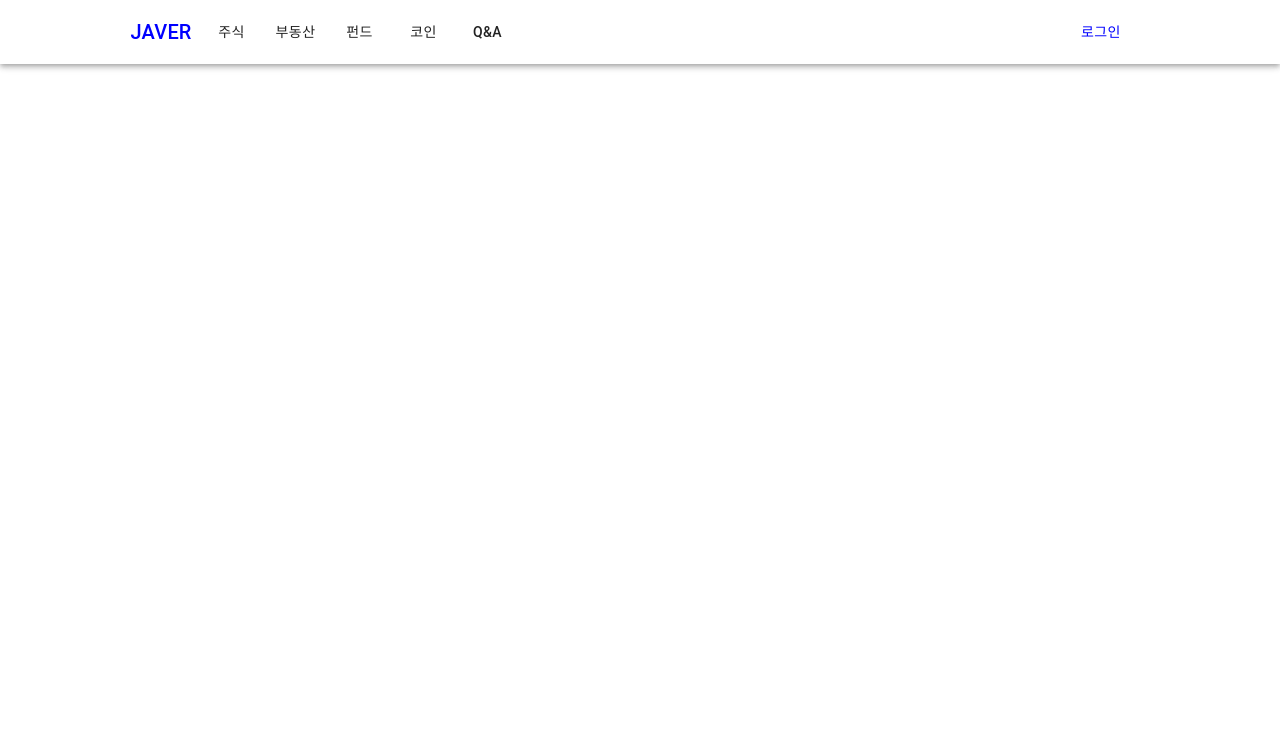
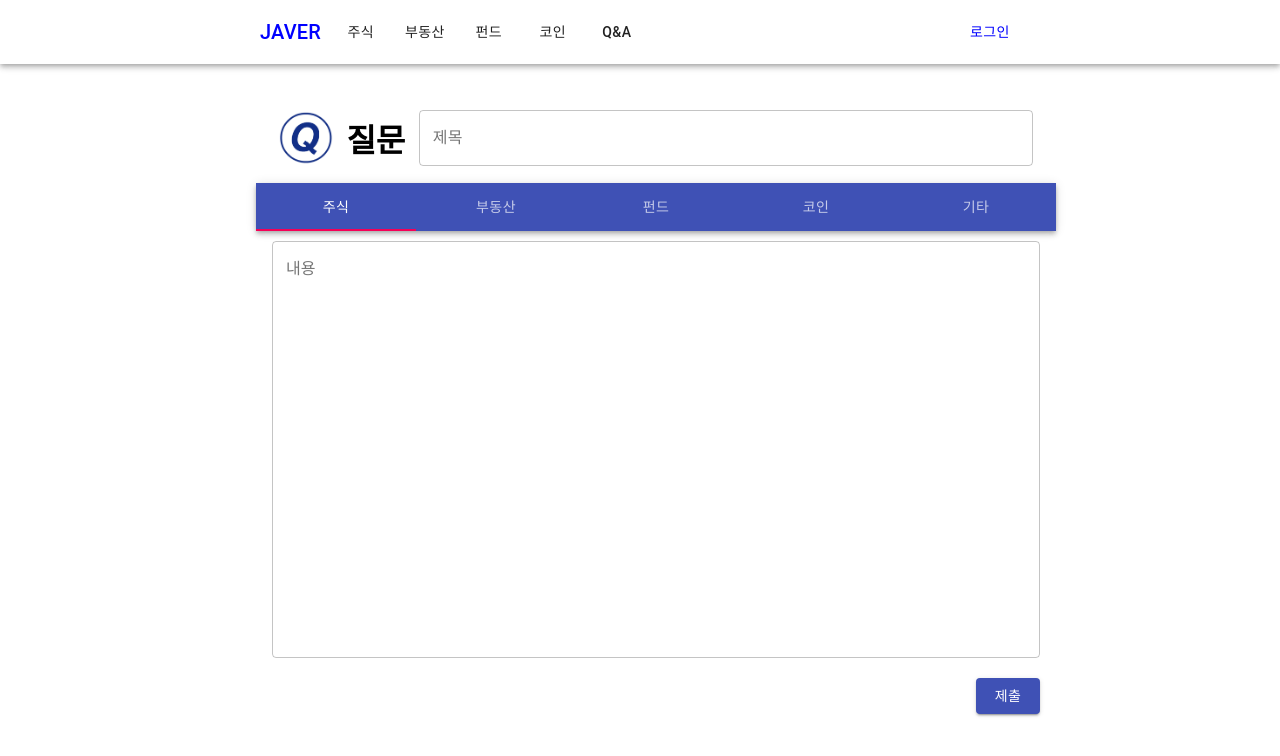
Before and after one commit to vxda7/common-project, a React (Create React App) app in the folder javer/: page /createquestion in a window 1280 px wide. Shown: the top 756 px of the page. Built offline with nearby package versions, Linux system fonts and the light colour scheme.

Commit message:
Q&A questionForm

```diff
--- a/javer/src/App.js
+++ b/javer/src/App.js
@@ -20,6 +20,7 @@ import { Grid } from "@material-ui/core";
 import Signup from "./pages/Signup";
 import Write from "./pages/Write";
 import DetailQuestion from "./pages/DetailQuestion";
+import CreateQuestion from "./pages/CreateQuestion";
 // import MenuIcon from "@material-ui/icons/Menu";
 
 function getModalStyle() {
@@ -81,7 +82,7 @@ const App = () => {
             justifyContent: "space-between"
           }}
         >
-          <div style={{ marginLeft: "8%" }}>
+          <div style={{ marginLeft: "18.5%" }}>
             <Button href="/home">
               <Typography
                 variant="h6"
@@ -111,7 +112,7 @@ const App = () => {
               Q&A
             </Button>
           </div>
-          <div style={{ marginRight: "10%", color: "blue" }}>
+          <div style={{ marginRight: "19%", color: "blue" }}>
             <Button color="inherit" onClick={handleOpen}>
               로그인
             </Button>
@@ -179,16 +180,18 @@ const App = () => {
         </Toolbar>
       </AppBar>
       {/* <Route path="/" component={Home} exact={true} /> */}
-      <div style={{ marginLeft: "10%", marginRight: "10%" }}>
+      <div style={{ marginLeft: "20%", marginRight: "20%" }}>
         <Route path="/home" component={Home} />
         <Route path="/stock" component={Stock} />
         <Route path="/estate" component={Estate} />
-        <Route path="/question" component={Question} />
+        <Route path="/question" component={Question} exact={true} />
         <Route path="/fund" component={Fund} />
         <Route path="/coin" component={Coin} />
         <Route path="/signup" component={Signup} />
         <Route path="/wirte" component={Write} />
-        <Route path="/question/:id" component={DetailQuestion} />
+        <Route path="/question/:id" component={DetailQuestion} create={true} />
+        <Route path="/createquestion" component={CreateQuestion} />
+        <Route path="/question/:id/:answerid" />
       </div>
     </div>
   );
--- a/javer/src/components/Board.js
+++ b/javer/src/components/Board.js
@@ -28,7 +28,7 @@ const Board = ({ one }) => {
       style={{
         border: "1px solid #c8d0d0",
         borderRadius: "15px",
-        marginTop: "5px"
+        marginBottom: "15px"
       }}
     >
       <Grid item xs={1}>
@@ -38,12 +38,12 @@ const Board = ({ one }) => {
           style={{
             width: "60%",
             height: "auto",
-            marginTop: "25%",
-            marginLeft: "25%"
+            marginTop: "35%",
+            marginLeft: "30%"
           }}
         />
       </Grid>
-      <Grid item xs={8}>
+      <Grid item xs={10}>
         <StyledLink
           style={{
             color: "black"
@@ -53,6 +53,10 @@ const Board = ({ one }) => {
           <div>
             <h2>{one.title}</h2>
             <p>{one.content}</p>
+            <div style={{ display: "flex", justifyContent: "flex-end" }}>
+              <p style={{ fontSize: "10px" }}>{one.like}</p>
+              <p style={{ fontSize: "10px" }}>{one.date}</p>
+            </div>
           </div>
         </StyledLink>
       </Grid>
--- a/javer/src/components/News.js
+++ b/javer/src/components/News.js
@@ -35,12 +35,6 @@ const News = () => {
       </a>
     </div>
   ));
-
-  // return datas.map(data => (
-  //   <div>
-  //     <h1>{data}</h1>
-  //   </div>
-  // ));
 };
 
 export default News;
--- /dev/null
+++ b/javer/src/pages/CreateQuestion.js
@@ -0,0 +1,86 @@
+import React from "react";
+import { Grid, Button } from "@material-ui/core";
+import TextField from "@material-ui/core/TextField";
+import questionicon from "../images/questionicon.png";
+import Tabs from "@material-ui/core/Tabs";
+import Tab from "@material-ui/core/Tab";
+import AppBar from "@material-ui/core/AppBar";
+import axios from "axios";
+// import { withStyles } from "@material-ui/core/styles";
+
+function a11yProps(index) {
+  return {
+    id: `simple-tab-${index}`
+  };
+}
+
+const saveQuestion = datas => {
+  console.log(datas);
+  const url = "";
+  axios.post(url, datas);
+};
+
+const CreateQuestion = () => {
+  const [value, setValue] = React.useState(0);
+  const handleChange = (event, newValue) => {
+    setValue(newValue);
+  };
+
+  return (
+    <form action={saveQuestion}>
+      <Grid
+        container
+        direction="column"
+        justify="flex-start"
+        alignItems="center"
+      >
+        <Grid
+          container
+          direction="row"
+          justify="space-around"
+          alignItems="center"
+          style={{ width: "100%", marginTop: "30px" }}
+        >
+          <img src={questionicon} alt="" style={{ height: "55px" }} />
+          <h1>질문</h1>
+          <TextField
+            id="title"
+            name="title"
+            label="제목"
+            variant="outlined"
+            style={{ width: "80%" }}
+          />
+        </Grid>
+        <Grid>
+          <AppBar position="static">
+            <Tabs value={value} onChange={handleChange}>
+              <Tab label="주식" {...a11yProps(0)} />
+              <Tab label="부동산" {...a11yProps(1)} />
+              <Tab label="펀드" {...a11yProps(2)} />
+              <Tab label="코인" {...a11yProps(3)} />
+              <Tab label="기타" {...a11yProps(4)} />
+            </Tabs>
+          </AppBar>
+        </Grid>
+        <Grid style={{ width: "100%", marginTop: "10px" }}>
+          <TextField
+            id="content"
+            name="content"
+            label="내용"
+            variant="outlined"
+            multiline
+            rows="20"
+            style={{ width: "100%" }}
+          />
+        </Grid>
+        <Grid container justify="flex-end" style={{ marginTop: "20px" }}>
+          <Button variant="contained" color="primary" type="submit">
+            제출
+          </Button>
+        </Grid>
+      </Grid>
+    </form>
+  );
+};
+
+export default CreateQuestion;
--- a/javer/src/pages/DetailQuestion.js
+++ b/javer/src/pages/DetailQuestion.js
@@ -1,30 +1,154 @@
-import React from "react";
-import { Grid, Button } from "@material-ui/core";
-import qa from "../images/Q&A.png";
+import React, { useState } from "react";
+import { Grid, Button, Icon, TextField } from "@material-ui/core";
+import ErrorIcon from "@material-ui/icons/Error";
+import MessageIcon from "@material-ui/icons/Message";
+import styled from "styled-components";
+// import qa from "../images/Q&A.png";
+// import questionicon from "../images/questionicon.png";
+// import axios from "axios";
+const StyledIcon = styled(Icon)`
+  margin-right: 20px;
+  &:hover {
+    cursor: pointer;
+  }
+`;
 
-const DetailQuestion = id => {
+const datas = [
+  {
+    id: 1,
+    title: "재테크 추천 좀 해주세요!",
+    content: "사회 초년생인데 할만한 재테크 없을까요?",
+    like: 0,
+    view: 0,
+    date: 191231
+  },
+  {
+    id: 2,
+    title: "여기 머하는 곳임?",
+    content: "재테크로 돈 많이 범?",
+    like: 0,
+    view: 0,
+    date: 200101
+  },
+  {
+    id: 3,
+    title: "어떻게 해야할까",
+    content: "지금 주식이랑 코인중에 어디에 투자할지 고민중입니다",
+    like: 0,
+    view: 0,
+    date: 200121
+  }
+];
+
+const DetailQuestion = ({ match }) => {
   // eslint-disable-next-line no-unused-expressions
-  <Grid container style={{ marginTop: "10px" }}>
+  const [qbool, setQbool] = useState(false);
+
+  const qcomment = () => {
+    if (qbool) {
+      setQbool(false);
+    } else {
+      setQbool(true);
+    }
+  };
+
+  const showqment = one => {
+    if (one) {
+      return (
+        <div style={{ marginBottom: "20px" }}>
+          <TextField
+            multiline
+            rows="6"
+            variant="outlined"
+            style={{
+              backgroundColor: "#fafafa",
+              width: "100%",
+              marginBottom: "10px"
+            }}
+          />
+          <div style={{ display: "flex", justifyContent: "flex-end" }}>
+            <Button variant="contained" color="primary">
+              등록
+            </Button>
+          </div>
+        </div>
+      );
+    } else {
+      return <div></div>;
+    }
+  };
+
+  return (
     <Grid
-      item
-      xs={12}
       container
-      direction="row"
-      justify="space-around"
-      alignItems="center"
-      style={{
-        border: "1px solid #c8d0d0",
-        borderRadius: "5px",
-        marginTop: "5px",
-        height: "5rem"
-      }}
+      direction="column"
+      justify="flex-start"
+      alignItems="flex-start"
+      style={{ marginTop: "10px" }}
     >
-      <Grid item xs={7} container direction="row" alignItems="center">
-        <img src={qa} alt="" height="70px" />
-        <h2>궁금한 것을 질문해 보세요!</h2>
+      <Grid>
+        <h1>JAVER Q&A</h1>
+      </Grid>
+      <Grid
+        style={{
+          border: "1px solid #c8d0d0",
+          borderRadius: "5px",
+          width: "100%"
+        }}
+      >
+        <div style={{ marginLeft: "10%", marginRight: "5%" }}>
+          <h1>{datas[match.params.id - 1].title}</h1>
+          <hr style={{ border: "0.5px solid #c8d0d0" }} />
+          <br />
+          <p>{datas[match.params.id - 1].content}</p>
+          <br />
+          <hr style={{ border: "0.5px solid #c8d0d0" }} />
+          <div
+            style={{
+              display: "flex",
+              justifyContent: "space-between",
+              alignContent: "center",
+              marginTop: "2%",
+              marginBottom: "2% "
+            }}
+          >
+            <div
+              style={{
+                display: "flex",
+                alignContent: "center",
+                justifyContent: "center"
+              }}
+            >
+              <Icon
+                component={ErrorIcon}
+                style={{ height: "15px", marginTop: "10px" }}
+              />
+              <p style={{ fontSize: "10px" }}>여러분의 지식을 나눠주세요!</p>
+            </div>
+            <div
+              style={{
+                display: "flex",
+                textAlgin: "center",
+                alignItems: "center"
+              }}
+            >
+              <StyledIcon onClick={qcomment} component={MessageIcon} />
+
+              <Button variant="contained" color="primary">
+                답변하기
+              </Button>
+            </div>
+          </div>
+          {showqment(qbool)}
+        </div>
+      </Grid>
+      <Grid container justify="flex-end" style={{ marginTop: "2%" }}>
+        <Button variant="contained" href="./" style={{ marginRight: "2%" }}>
+          목록
+        </Button>
       </Grid>
     </Grid>
-  </Grid>;
+  );
 };
 
 export default DetailQuestion;
--- a/javer/src/pages/Question.js
+++ b/javer/src/pages/Question.js
@@ -1,7 +1,7 @@
 import React from "react";
 import Board from "../components/Board";
 import { Grid, Button } from "@material-ui/core";
-import qa from "../images/Q&A.png";
+import qa from "../images/Q&A2.png";
 
 const Question = () => {
   const datas = [
@@ -32,6 +32,7 @@ const Question = () => {
   ];
   return (
     <Grid container style={{ marginTop: "10px" }}>
+      <h1>묻고 답하기</h1>
       <Grid
         item
         xs={12}
@@ -51,7 +52,7 @@ const Question = () => {
           <h2>궁금한 것을 질문해 보세요!</h2>
         </Grid>
         <Grid item>
-          <Button variant="contained" color="primary" href="/create">
+          <Button variant="contained" color="primary" href="/createquestion">
             질문하기
           </Button>
         </Grid>
@@ -59,12 +60,12 @@ const Question = () => {
       <Grid item xs={12} style={{ marginTop: "10px", marginBottom: "5px" }}>
         <hr />
       </Grid>
-      <Grid item xs={8}>
+      <Grid item xs={9}>
         {datas.map(data => (
           <Board one={data} />
         ))}
       </Grid>
-      <Grid item xs={4}></Grid>
+      <Grid item xs={3}></Grid>
     </Grid>
   );
 };
```
Also changed, not shown: javer/src/pages/CreateAnswer.js (added, +13 -0 lines), javer/src/pages/Signup.js (+18 -10 lines), javer/src/images/Q&A2.png (added).
